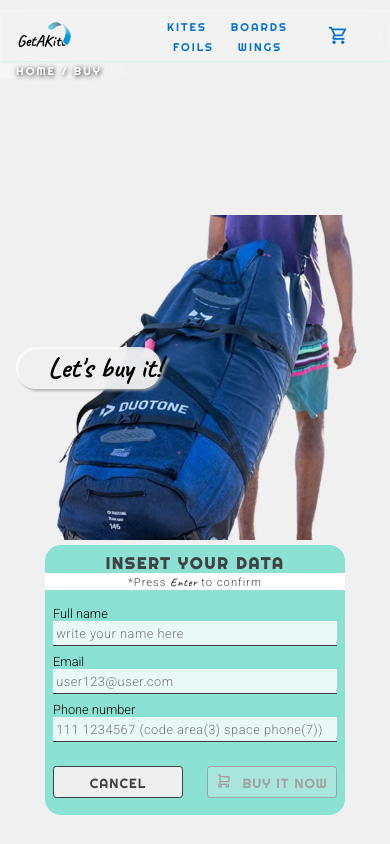
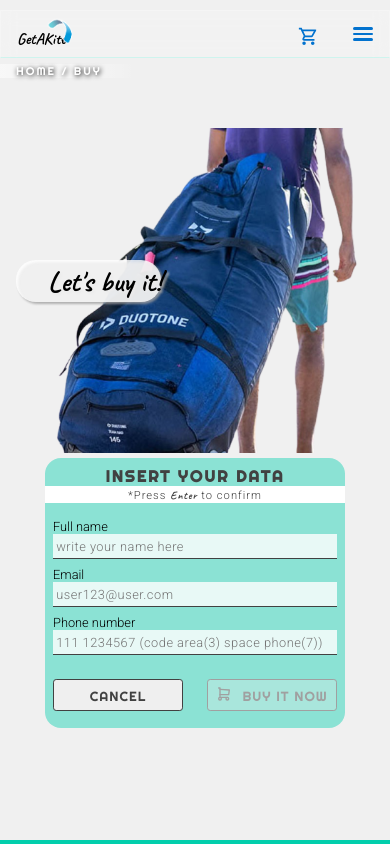
Before and after one commit to EmiUxUiDev/get_a_kite, a React (Create React App) app: page /buy in a window 390 px wide. Shown: the top 844 px of the page. Built offline with nearby package versions, Linux system fonts and the light colour scheme.

Commit message:
I'm gonna to create favoritable items to save it on a array and it'll be saved on a new context to practicing access to differents contexts in a single project

```diff
--- a/src/components/Item.js
+++ b/src/components/Item.js
@@ -1,6 +1,6 @@
 import React, {useContext} from "react";
 import "../styles/item.css";
-import { TbTruckDelivery } from "react-icons/tb";
+import { TbTruckDelivery, TbHeart } from "react-icons/tb";
 import { Link } from "react-router-dom";
 import { CartContext } from "../context/cartContext";
 
@@ -10,6 +10,7 @@ export default function Item({ kiteboard, index }) {
 
   return kiteboard.price >= 1001 ? (
     <li id="item_wrapper" key={index}>
+      <i className="favorite"><TbHeart /></i>
       <Link to={`/item/${kiteboard.id}`}>
         <img
           className="item_img"
@@ -35,6 +36,7 @@ export default function Item({ kiteboard, index }) {
     </li>
   ) : (
     <li id="item_wrapper" key={index}>
+      <i className="favorite"><TbHeart /></i>
       <Link to={`/item/${kiteboard.id}`}>
         <img
           className="item_img"
--- a/src/components/Navbar.js
+++ b/src/components/Navbar.js
@@ -2,8 +2,16 @@ import CartWidget from "./CartWidget";
 import "../styles/navbar.css";
 import logo125 from "../img/logo125.png";
 import { Link } from "react-router-dom";
+import { useRef } from 'react'
 
 export default function Navbar() {
+  const navRef = useRef()
+
+  const showNavbar = ()=>{
+    console.log('Click en menu icon')
+    navRef.current.classList.toggle("responsive_nav")
+  }
+
   return (
     <header>
       <nav className="wrapper">
@@ -14,12 +22,12 @@ export default function Navbar() {
           </p>
         </Link>
 
-        <ul id="first_ul">
+        <ul id="first_ul" className="" ref={navRef}>
           <li id="wrapper_kite">
             <Link className="first" to={"/category/kite"}>
               KITES
             </Link>
-            <ul id="sub_kite">
+            <ul id="sub_kite" ref={navRef}>
               <li>
                 <Link to={"/category/kite/Freestyle"}>Freestyle</Link>
               </li>
@@ -38,7 +46,7 @@ export default function Navbar() {
             <Link className="first" to={"/category/board"}>
               BOARDS
             </Link>
-            <ul id="sub_board">
+            <ul id="sub_board" ref={navRef}>
               <li>
               <Link to={"/category/board/Freestyle"}>Freestyle</Link>
               </li>
@@ -64,7 +72,12 @@ export default function Navbar() {
             </Link>{" "}
           </li>
         </ul>
-        <CartWidget />
+        <i className="cart-icon"><CartWidget /></i>
+        <div className="hamburger" onClick={showNavbar}>
+            <spam className="bar"></spam>
+            <spam className="bar"></spam>
+            <spam className="bar"></spam>
+        </div>
       </nav>
     </header>
   );
--- a/src/styles/buyitnow.css
+++ b/src/styles/buyitnow.css
@@ -134,10 +134,11 @@ p.small-info {
 
 @media screen and (max-width: 560px) {
   .wrapper-buy {
-    height: 125%;
+    height: 90%;
     flex-direction: column;
     justify-content: center;
-    margin: -4rem auto 0 auto;
+    align-items: center;
+    margin: 0 auto;
   }
   div.wrapper-img-buy #txt-title {
     padding: 0.15rem 0 0.15rem 2rem;
@@ -145,4 +146,5 @@ p.small-info {
     font-size: var(--font-size-big);
     border-radius: 20px;
   }
+
 }
--- a/src/styles/cartwidget.css
+++ b/src/styles/cartwidget.css
@@ -45,3 +45,9 @@ button.display{
     color: var(--clr-secondary);
     transition: ease-in-out 0.8s;
 }
+
+@media screen and (max-width: 560px){
+    button.display{
+        margin-left: 9.7rem;
+    }
+}
--- a/src/styles/counter.css
+++ b/src/styles/counter.css
@@ -57,7 +57,8 @@
 #wrapper-counter i.cart{
     position: absolute;
     font-size: 1.1rem;
-    margin-top: -1px;
+    margin-top: -5px;
+
 }
 
 .add-cart{
--- a/src/styles/item.css
+++ b/src/styles/item.css
@@ -1,4 +1,5 @@
 #item_wrapper{
+    position: relative;
     display: flex;
     flex-direction: column;
     justify-content: center;
@@ -64,7 +65,18 @@ div .line{
     font-size: 18px;
     color: var(--clr-secondary);
 }
-
+i.favorite{
+    position: absolute;
+    width: 30px;
+    height: 30px;
+    padding: 5px 0 0 4.5px;
+    border-radius: 15px;
+    background-color: rgb(215, 215, 215);
+    top: 1rem;
+    left: 12.4rem;
+    color: var(--clr-dark-grey);
+    font-size: 1.3rem;
+}
 @media screen and (max-width: 560px){
     #item_wrapper{
         flex-direction: row;
@@ -95,4 +107,16 @@ div .line{
         font-size: var(--font-size-reg);
         font-weight: bold;
     }
+    i.favorite{
+    position: absolute;
+    width: 30px;
+    height: 30px;
+    padding: 5px 0 0 4.5px;
+    border-radius: 15px;
+    background-color: rgb(224, 224, 224);
+    top: 0.5rem;
+    left: 0.5rem;
+    color: var(--clr-dark-grey);
+    font-size: 1.3rem;
 }
+}
--- a/src/styles/navbar.css
+++ b/src/styles/navbar.css
@@ -124,6 +124,18 @@ nav li a{
     transition: ease-in 0.2s;
 }
 
+.hamburger{
+    display: none;
+}
+
+spam.bar{
+    display: block;
+    width: 20px;
+    height: 2.5px;
+    border-radius: 2px;
+    margin: 3px auto;
+    background-color: var(--clr-primary);
+}
 
 @media screen and (max-width: 560px){
     .wrapper_logo{
@@ -141,7 +153,6 @@ nav li a{
     nav li a{
         margin: 0.05rem 0.25rem;
         padding: 0.5rem;
-        font-size: var(--font-size-xsmall);
         font-weight: 500;
         cursor: pointer;
         letter-spacing: 2px;
@@ -149,10 +160,40 @@ nav li a{
     }
 
     #sub_kite, #sub_board{
-        margin-top: 0.5rem;
+        margin-top: -1.5rem;
+        margin-left: 5rem;
         border-radius: var(--rnd-soft);
     }
     #sub_kite > li a, #sub_board > li a{
         font-size: var(--font-size-small);
     }
+
+    .hamburger{
+        display: block;
+    }
+
+    #first_ul{
+        width: 100%;
+        position: fixed;
+        top: 42px;
+        flex-direction: column;
+        background-color: var(--clr-secondary);
+        left: 0;
+        transform: translateX(-100vh);
+        transition: all 0.6s;
+        z-index: -1;
+    }
+
+    #first_ul>li{
+        margin: 0.8rem 0;
+    }
+
+    #first_ul.responsive_nav{
+        transform: translateX(0);
+    }
+
+    .hamburger{cursor: pointer;}
+    .cart-icon{
+        margin-right: -10rem;
+    }
 }
--- a/src/views/BuyItNow.js
+++ b/src/views/BuyItNow.js
@@ -35,6 +35,7 @@ export default function BuyItNow() {
   const txtName = useRef(null);
   const txtEmail = useRef(null);
   const txtPhone = useRef(null);
+  const subminBtn = useRef(null);
 
   //FUNCION CARGA DE DATOS EN BD REMOTA/FIRESTORE
   const order = () => {
@@ -133,6 +134,7 @@ export default function BuyItNow() {
         setValidatePhone(false);
       } else {
         setValidatePhone(true);
+        subminBtn.current.focus();
       }
     }else console.log(e.key)
   }
@@ -195,6 +197,7 @@ export default function BuyItNow() {
 
             <button
               type="submit"
+              ref={subminBtn}
               disabled={!validate}
               className={!validate ? "display-off" : ""}
             >
```
